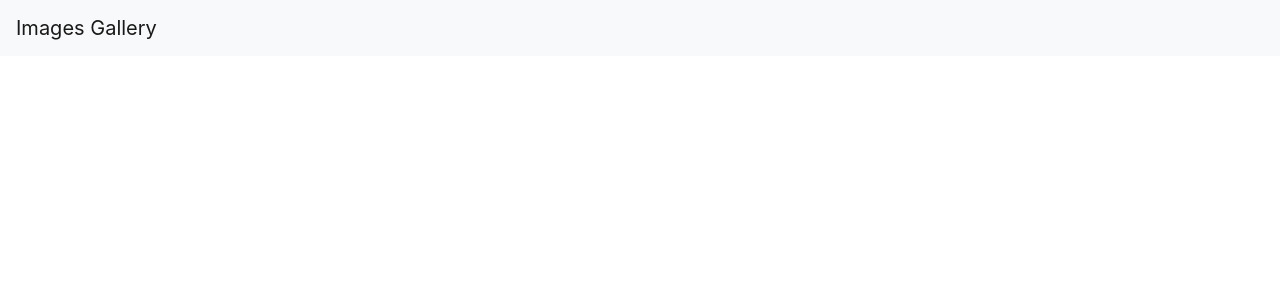
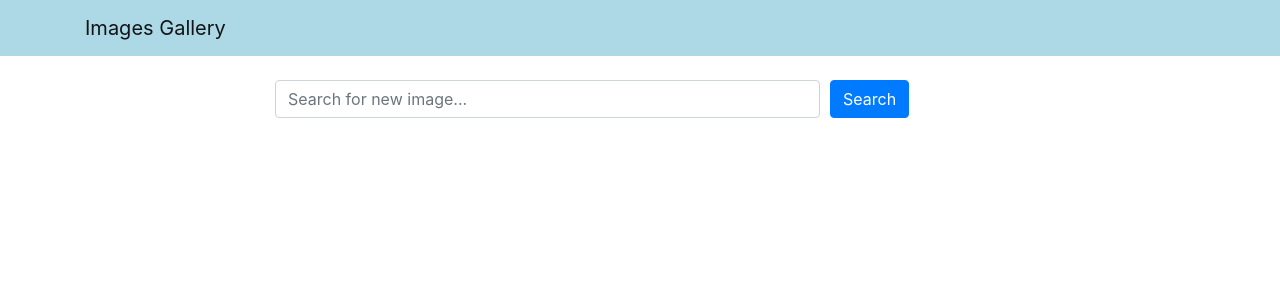
Before and after one commit to Ivanovich85/images-gal, a React (Create React App) app in the folder frontend/: page / in a window 1280 px wide. Shown: the top 300 px of the page. Built offline with nearby package versions, Linux system fonts and the light colour scheme.

Commit message:
Added Search component and update Header component

```diff
--- a/frontend/src/App.js
+++ b/frontend/src/App.js
@@ -1,10 +1,13 @@
 import 'bootstrap/dist/css/bootstrap.min.css';
 import Header from './components/Header'; //Header does not need to be in {} because it was export default from the file
+import Search from './components/Search';
+
 
 function App() {
   return (
     <div className="App">
       <Header title="Images Gallery"/>
+      <Search />
     </div>
   );
 }
--- a/frontend/src/components/Header.js
+++ b/frontend/src/components/Header.js
@@ -1,12 +1,18 @@
 import React from "react";
-import {Navbar} from 'react-bootstrap';
+import { Navbar, Container } from "react-bootstrap";
 
-const Header = ({title}) =>{
-    return(
-        <Navbar bg="light" variant="light">
-            <Navbar.Brand href="/">{title}</Navbar.Brand>
-        </Navbar>
-    )
-}
+const navbarStyle = {
+  backgroundColor: "lightblue",
+};
 
-export default Header;//allows this file to be imported by other files
+const Header = ({ title }) => {
+  return (
+    <Navbar style={navbarStyle} variant="light">
+      <Container>
+        <Navbar.Brand href="/">{title}</Navbar.Brand>
+      </Container>
+    </Navbar>
+  );
+};
+
+export default Header; //allows this file to be imported by other files
--- /dev/null
+++ b/frontend/src/components/Search.js
@@ -0,0 +1,27 @@
+import React from "react";
+import { Container, Row, Col, Form, Button } from "react-bootstrap";
+
+const Search = () => {
+  return (
+    <Container className="mt-4">
+      <Row className="justify-content-center">
+        <Col xs={12} md={8}>
+          <Form>
+            <Form.Row>
+              <Col xs={9}>
+                <Form.Control placeholder="Search for new image..." />
+              </Col>
+              <Col>
+                <Button variant="primary" type="submit">
+                  Search
+                </Button>
+              </Col>
+            </Form.Row>
+          </Form>
+        </Col>
+      </Row>
+    </Container>
+  );
+};
+
+export default Search;
```
